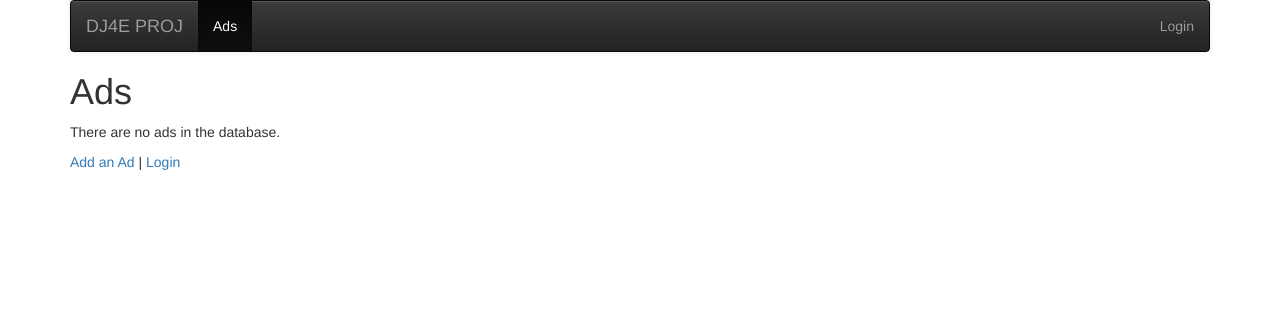
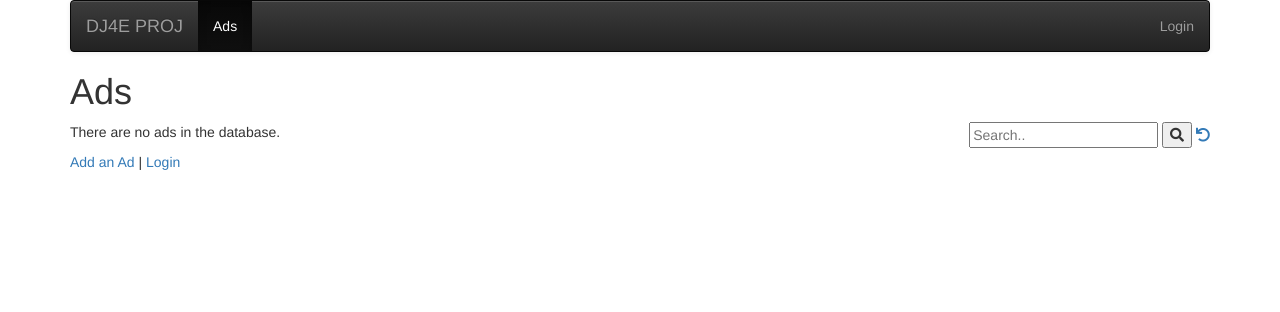
Before and after one commit to HannaAA17/dj4e_projects, a Django app: page /ads/ in a window 1280 px wide. Shown: the top 312 px of the page. Run offline with Django 3.2, Linux system fonts and the light colour scheme; data that the repository does not hold is empty; some libraries are stand-ins or nearby versions.

Commit message:
C3W5 - added the search option

```diff
--- a/mysite/ads/models.py
+++ b/mysite/ads/models.py
@@ -29,6 +29,9 @@ class Ad(models.Model) :
     owner = models.ForeignKey(settings.AUTH_USER_MODEL, on_delete=models.CASCADE)
     created_at = models.DateTimeField(auto_now_add=True)
     updated_at = models.DateTimeField(auto_now=True)
+
+    class Meta:
+        ordering = ['-updated_at']
 
     # Shows up in the admin list
     def __str__(self):
--- a/mysite/ads/templates/ads/ad_confirm_delete.html
+++ b/mysite/ads/templates/ads/ad_confirm_delete.html
@@ -1,4 +1,5 @@
 {% extends "base_menu.html" %}
+
 {% block content %}
   <h1>Delete Ad</h1>
 
--- a/mysite/ads/templates/ads/ad_form.html
+++ b/mysite/ads/templates/ads/ad_form.html
@@ -1,5 +1,6 @@
 {% extends "base_menu.html" %}
 {% load crispy_forms_tags %}
+
 {% block content %}
   <p>
     <form action="" method="post" id="upload_form" enctype="multipart/form-data">
--- a/mysite/ads/templates/ads/ad_list.html
+++ b/mysite/ads/templates/ads/ad_list.html
@@ -1,6 +1,16 @@
 {% extends "base_menu.html" %}
+
 {% block content %}
   <h1>Ads</h1>
+
+  <div style="float:right">
+    <!-- https://www.w3schools.com/howto/howto_css_search_button.asp -->
+    <form>
+      <input type="text" placeholder="Search.." name="search" {% if search %} value="{{ search }}" {% endif %}>
+      <button type="submit"><i class="fa fa-search"></i></button>
+    <a href="{% url 'ads:all' %}"><i class="fa fa-undo"></i></a>
+    </form>
+  </div>
 
   <p>
     {% if ad_list %}
@@ -52,8 +62,7 @@
   </p>
 
   <p>
-    <a href="{% url 'ads:ad_create' %}"> Add an Ad </a>
-    |
+    <a href="{% url 'ads:ad_create' %}"> Add an Ad </a> |
     {% if user.is_authenticated %}
       <a href="{% url 'logout' %}?next={% url 'ads:all' %}"> Logout </a>
     {% else %}
@@ -63,14 +72,14 @@
 
   <script>
     function favPost(url, ad_id) {
-        console.log('Requesting JSON');
-        $.post(url, {},  function(rowz){
-            console.log(url, 'finished');
-            $("#unfavorite_star_"+ad_id).toggle();
-            $("#favorite_star_"+ad_id).toggle();
-        }).fail(function(xhr) {
-            alert('Url failed with '+xhr.status+' '+url);
-        });
+      console.log('Requesting JSON');
+      $.post(url, {},  function(rowz) {
+          console.log(url, 'finished');
+          $("#unfavorite_star_" + ad_id).toggle();
+          $("#favorite_star_" + ad_id).toggle();
+      }).fail(function(xhr) {
+        alert('Url failed with ' + xhr.status + ' ' + url);
+      });
     }
   </script>
 {% endblock %}
--- a/mysite/ads/templates/ads/main.html
+++ b/mysite/ads/templates/ads/main.html
@@ -1,7 +1,7 @@
 {% extends "base_bootstrap.html" %}
 {% block content %}
-    <h1>Welcome to {{ settings.APP_NAME }}</h1>
-    <p>
+  <h1>Welcome to {{ settings.APP_NAME }}</h1>
+  <p>
     Hello world.
-    </p>
+  </p>
 {% endblock content %}
--- a/mysite/ads/views.py
+++ b/mysite/ads/views.py
@@ -12,20 +12,44 @@ from django.db.utils import IntegrityError
 from ads.models import Ad, Comment, Fav
 from ads.forms import CreateForm, CommentForm
 
+from django.db.models import Q
+
 class AdListView(ListView):
     model = Ad
     # By convention:
-    # template_name = "ads/ad_list.html"
+    # template_name = 'ads/ad_list.html'
+
+    def get_queryset(self):
+        search = self.request.GET.get('search', False)
+
+        if not search:
+            # return super().get_queryset()
+            # return self.model.objects.order_by('-updated_at')[:10]
+            return self.model.objects.all()[:10]
+
+        else:
+            # Simple title-only search
+            # objects = Post.objects.filter(title__contains=strval).select_related().order_by('-updated_at')[:10]
+
+            # Multi-field search
+            # __icontains for case-insensitive search
+            qs_filter = Q(title__icontains=search) | Q(text__icontains=search)
+            # return self.model.objects.filter(qs_filter).select_related().order_by('-updated_at')[:10]
+            return self.model.objects.filter(qs_filter).select_related()[:10]
+
 
     def get_context_data(self, **kwargs):
         context = super().get_context_data(**kwargs)
 
         if self.request.user.is_authenticated:
+            rows = self.request.user.favorite_ads.values('id')
             # rows = [{'id': 2}, {'id': 4} ... ]  (A list of rows)
-            rows = self.request.user.favorite_ads.values('id')
             context['favorites'] = [ row['id'] for row in rows ]
+
         else:
             context['favorites'] = []
+
+        context['search'] = self.request.GET.get('search', False)
 
         return context
 
@@ -113,7 +137,7 @@ class CommentCreateView(LoginRequiredMixin, View):
 
 class CommentDeleteView(LoginRequiredMixin, DeleteView):
     model = Comment
-    # template_name = "ads/comment_delete.html"
+    # template_name = 'ads/comment_delete.html'
 
     def get_queryset(self):
         print('delete get_queryset called')
@@ -131,7 +155,7 @@ class CommentDeleteView(LoginRequiredMixin, DeleteView):
 @method_decorator(csrf_exempt, name='dispatch')
 class AddFavoriteView(LoginRequiredMixin, View):
     def post(self, request, pk) :
-        print("Add PK", pk)
+        print('Add PK', pk)
         t = get_object_or_404(Ad, id=pk)
         fav = Fav(ad=t, user=request.user)
         try:
@@ -143,7 +167,7 @@ class AddFavoriteView(LoginRequiredMixin, View):
 @method_decorator(csrf_exempt, name='dispatch')
 class DeleteFavoriteView(LoginRequiredMixin, View):
     def post(self, request, pk) :
-        print("Delete PK", pk)
+        print('Delete PK', pk)
         t = get_object_or_404(Ad, id=pk)
         try:
             fav = Fav.objects.get(ad=t, user=request.user).delete()
```
Also changed, not shown: mysite/ads/templates/ads/ad_detail.html (+5 -4 lines), mysite/ads/templates/ads/comment_confirm_delete.html (+14 -5 lines). Lines whose indentation alone changed are shown as unchanged.
